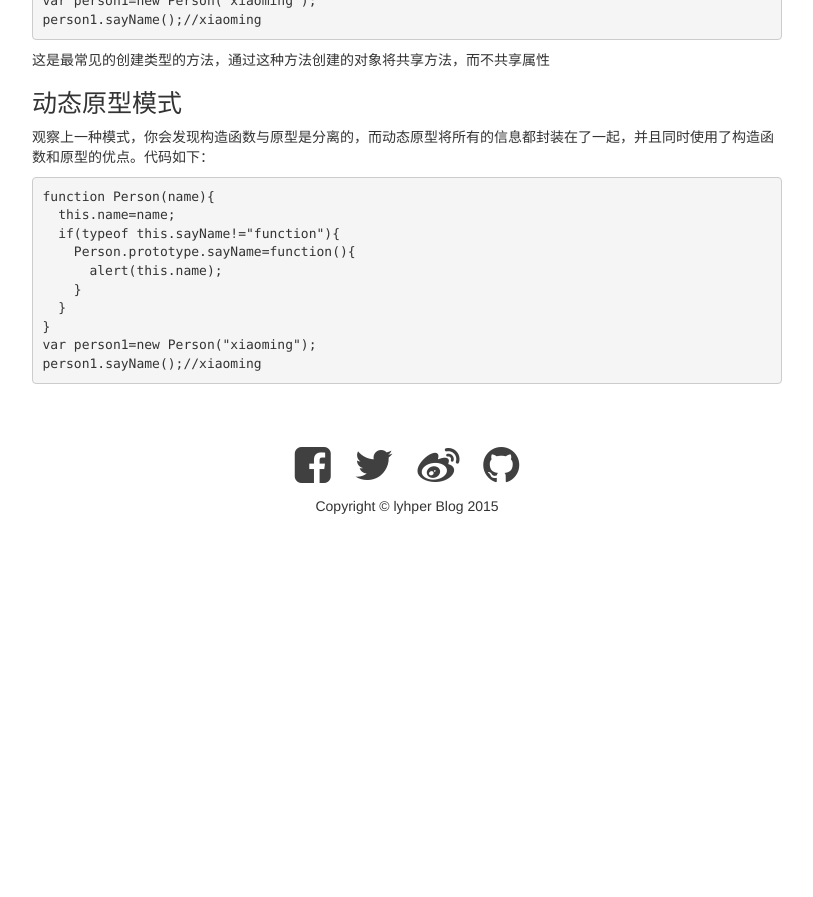
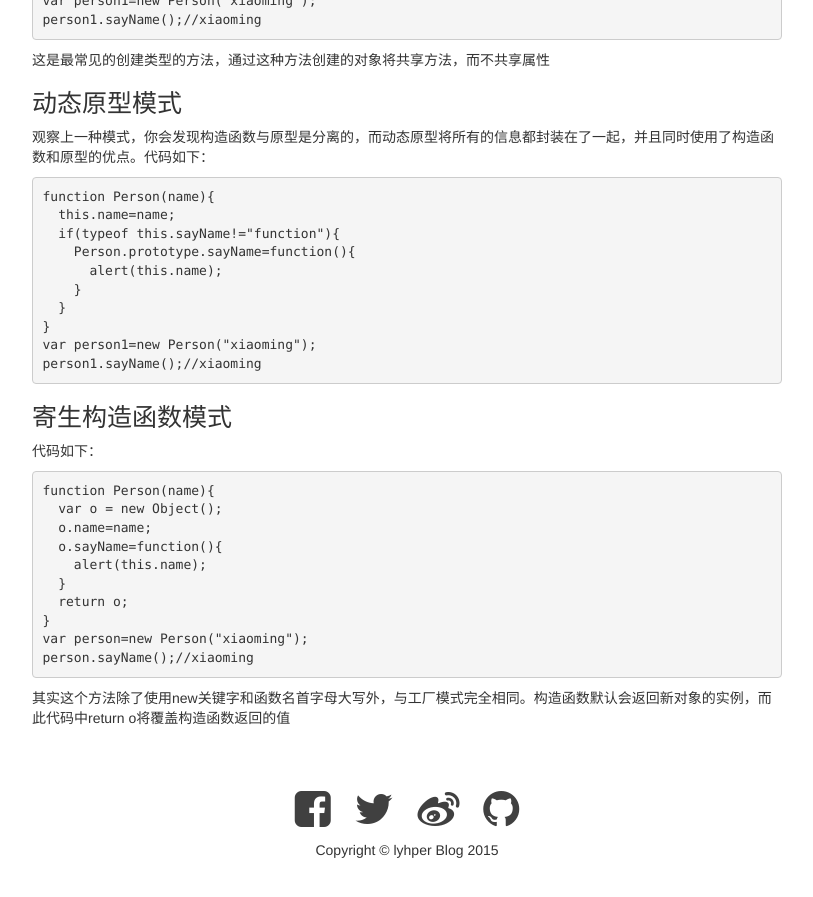
Before and after one commit to lyhper/lyhper.github.io, a Jekyll site: the page built from _posts/2015-08-02-JavaScript-create-object.markdown, in a window 1280 px wide and 900 px high, scrolled down 2105 px. Shown: the top 897 px of the window, without its empty margins (233-1046 px from the left). Built offline with Jekyll 4.4.1, drawn with Linux system fonts in a browser that asks for light colours; before the commit the page ends 2661 px from its top, so only the background shows below that.

Commit message:
modify post

```diff
--- a/_posts/2015-08-02-JavaScript-create-object.markdown
+++ b/_posts/2015-08-02-JavaScript-create-object.markdown
@@ -120,3 +120,22 @@ function Person(name){
 var person1=new Person("xiaoming");
 person1.sayName();//xiaoming
 {% endhighlight %}
+
+##寄生构造函数模式
+
+代码如下：
+
+{% highlight ruby %}
+function Person(name){
+  var o = new Object();
+  o.name=name;
+  o.sayName=function(){
+    alert(this.name);
+  }
+  return o;
+}
+var person=new Person("xiaoming");
+person.sayName();//xiaoming
+{% endhighlight %}
+
+其实这个方法除了使用new关键字和函数名首字母大写外，与工厂模式完全相同。构造函数默认会返回新对象的实例，而此代码中return o将覆盖构造函数返回的值
```
